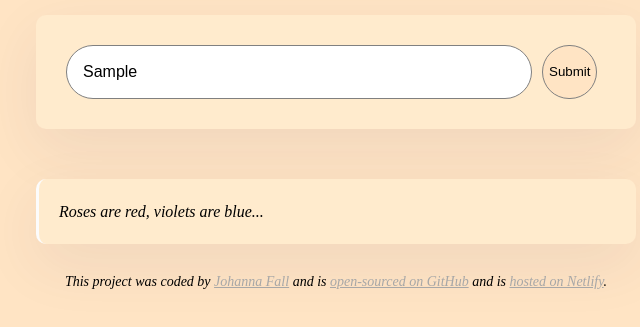
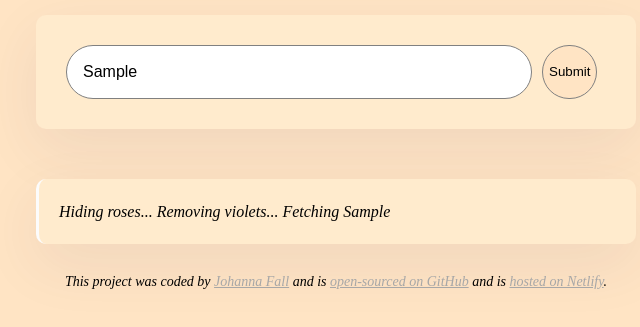
Before and after one commit to falljohanna/Poem-generator, a plain HTML site: page index.html in a window 1280 px wide. Both pictures are taken after typing "Sample" into the empty fields and a click on the input 873 px from the left and 261 px from the top of the page. Shown: the part 189-516 px from the top of the page, without its empty margins (304-944 px from the left). Drawn offline with nearby package versions, Linux system fonts and the light colour scheme; no server answers.

Commit message:
Improved user experience

```diff
--- a/index.html
+++ b/index.html
@@ -18,7 +18,7 @@
         <form id="poem-generator-form">
             <input
             type="text"
-            placeholder="Enter the topic of the poem"
+            placeholder="Choose a topic for the poem"
             autofocus
             required
             autocomplete="off"
@@ -28,7 +28,7 @@
             <input type="submit" class="submit-button">
         </form>
     </main>
-    <div class="poem" id="poem">Roses are red, violets are blue...</div>
+    <div class="poem hidden" id="poem"></div>
 
     <footer>
         This project was coded by
--- a/src/index.js
+++ b/src/index.js
@@ -7,16 +7,20 @@ function generatePoem(event) {
 
     let instructionsInput = document.querySelector ("#user-instructions")
     let context = "Generate a 4 line poem and separate each line with <br>"
-    let prompt = `Generate a short poem about ${instructionsInput}`
+    let prompt = `Generate a short poem about ${instructionsInput.value}`
     let apikey = "4d32ebdo522bet9b3a02cc31eef7c6bf"
     let apiUrl = `https://api.shecodes.io/ai/v1/generate?prompt=${prompt}&context=${context}&key=${apikey}`
+
+    let poemElement = document.querySelector("#poem")
+    poemElement.classList.remove ("hidden")
+    poemElement.innerHTML = `Hiding roses... Removing violets... Fetching ${instructionsInput.value}`
+
+    axios.get(apiUrl).then(displayPoem)
 
     console.log ("Generating poem")
     console.log (`Prompt: ${prompt}`)
     console.log (`Context: ${context}`)
     console.log (`user instructions: ${instructionsInput}`)
-
-    axios.get(apiUrl).then(displayPoem)
 
 }
 
--- a/src/style.css
+++ b/src/style.css
@@ -47,6 +47,11 @@ a {
     box-shadow: 0px 20px 60px rgba(65, 50, 100, 0.08);
 }
 
+.hidden {
+    display: none;
+
+}
+
 .instructions {
     padding: 16px;
     border: 1px solid grey;
```
